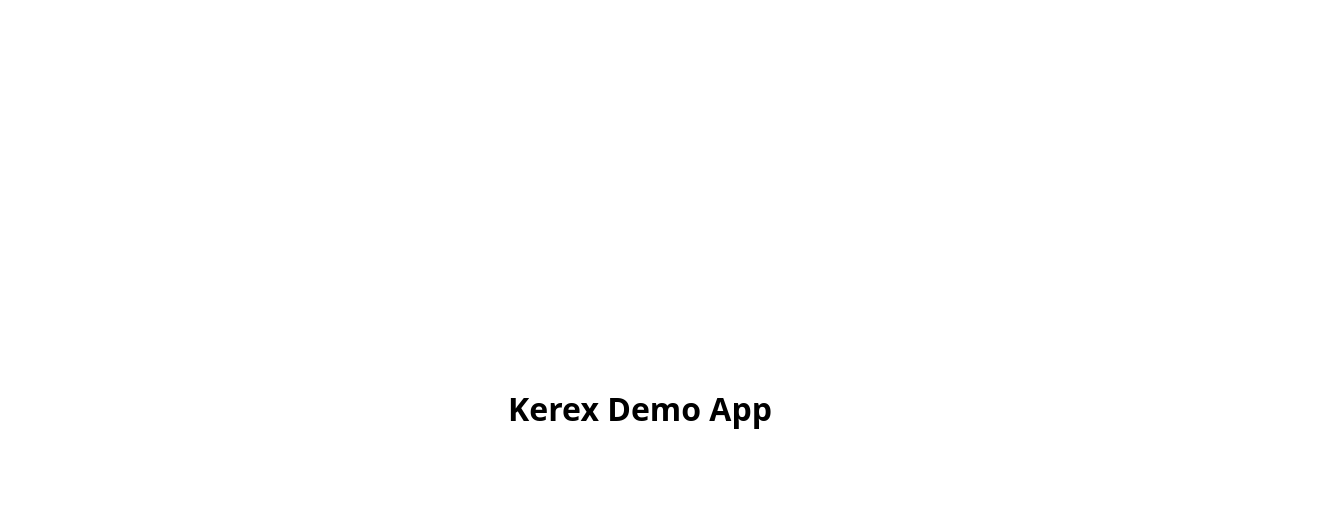
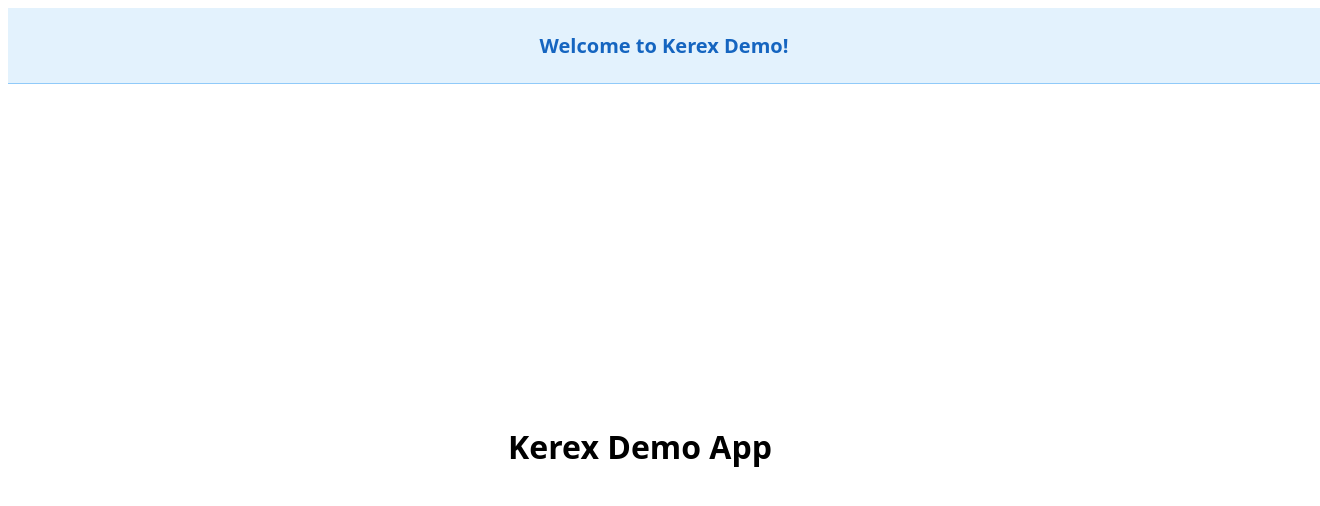
Before and after one commit to kerex-app/kerex-slack-demo, a React (Vite) app: page / in a window 1280 px wide. Shown: the top 506 px of the page, 1320 px wide, since content can reach past the window. Built offline with nearby package versions, Linux system fonts and the light colour scheme.

Commit message:
feat: add welcome banner to homepage (KER-11)

```diff
--- a/src/App.tsx
+++ b/src/App.tsx
@@ -1,13 +1,28 @@
 function App() {
   return (
+    <div style={{ display: 'flex', flexDirection: 'column', minHeight: '100vh', fontFamily: 'system-ui, sans-serif' }}>
+      {/* Welcome Banner */}
+      <div style={{
+        width: '100%',
+        backgroundColor: '#e3f2fd',
+        padding: '24px',
+        textAlign: 'center',
+        borderBottom: '1px solid #90caf9'
+      }}>
+        <h2 style={{ margin: 0, fontWeight: 'bold', fontSize: '20px', color: '#1565c0' }}>
+          Welcome to Kerex Demo!
+        </h2>
+      </div>
+
+      {/* Main Content */}
       <div style={{
         display: 'flex',
         justifyContent: 'center',
         alignItems: 'center',
-      height: '100vh',
-      fontFamily: 'system-ui, sans-serif'
+        flex: 1
       }}>
         <h1>Kerex Demo App</h1>
+      </div>
     </div>
   )
 }
```
Lines whose indentation alone changed are shown as unchanged.
